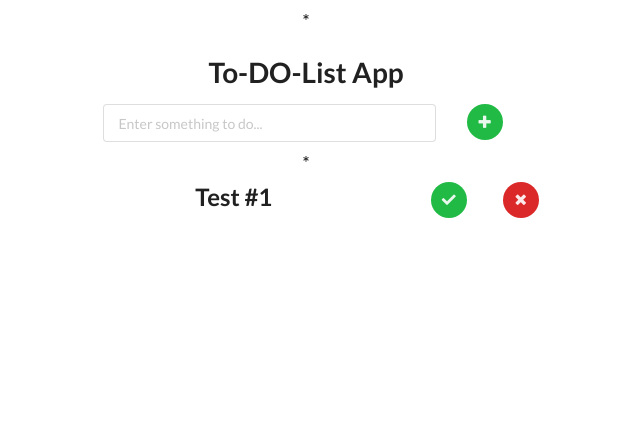
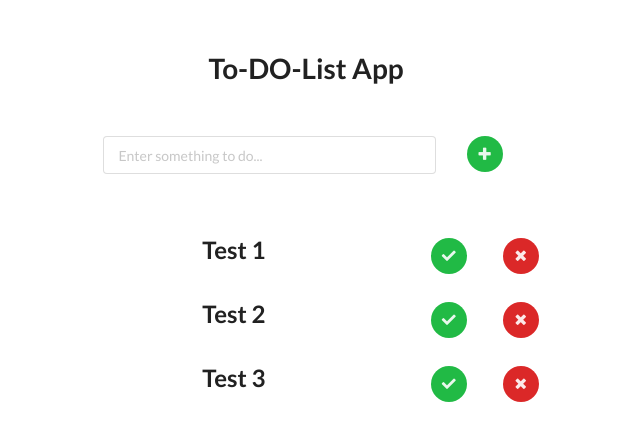
Before and after one commit to scharon/todo-list-react, a React (Create React App) app: page / in a window 1280 px wide. Shown: the top 440 px of the page, without its empty margins (334-974 px from the left). Built offline with nearby package versions, Linux system fonts and the light colour scheme.

Commit message:
Mark item as completed and Back-End simulation

```diff
--- a/src/App.js
+++ b/src/App.js
@@ -1,27 +1,42 @@
-import React from 'react';
-
+import React, {useState} from 'react';
 import Form from './components/Form';
 import Section from './components/Section';
 import List from './components/List';
 
+//Simulate the data that we fetch from  our database
+const list = [
+  {
+    title: "Test 1",
+    completed: false
+  },
+  {
+    title:"Test 2",
+    completed: false
+  },
+  {
+    title:"Test 3",
+    completed: false
+  }
+];
 
 const appTitle = "To-DO-List App";
+
 const App = () => {
+
+  const [todoList, setTodoList] = useState(list);
+
   return (
     <div className="ui container center aligned">
-      <Section>
-
-      </Section>
+      <Section></Section>
       <h1>{appTitle}</h1>
 
       {/* <br></br> pas elegant en programmation */}
+
+      <Section></Section>
       <Form></Form>
 
-      <Section>
-
-      </Section>
-
-      <List></List>
+      <Section></Section>
+      <List list= {todoList} ></List>
     </div>
 
   )};
--- a/src/components/List.js
+++ b/src/components/List.js
@@ -1,11 +1,14 @@
 import React from "react";
 import Todo from "./Todo";
 
-const List = () => {
+const List = ({list}) => {
+    //Item refer to each element of the Todolist
+    const renderedList = list.map((currentItem) => <Todo title= {currentItem.title} completed= {currentItem.completed} key= {currentItem.title}></Todo>); // puisque le title est unique pour l'instant
 
     return(
         <div className= "ui grid center aligned">
-            <Todo title="Test #1"></Todo>
+            {/* <Todo title="Test #1"></Todo> */}
+            {renderedList}
         </div>
     );
 };
--- a/src/components/Section.js
+++ b/src/components/Section.js
@@ -2,8 +2,8 @@ import React from "react";
 
 const Section = ({childrenComp}) => {
     return (
-        <div style={{ margin: "10px"}}>
-            * {childrenComp}
+        <div style={{ margin: "50px"}}>
+             {childrenComp}
         </div>
     );
 };
--- a/src/components/Todo.js
+++ b/src/components/Todo.js
@@ -6,6 +6,7 @@ const Todo = ({title}) => {
     const [istEditing, setIstEditing] = useState(false);  // By default we will like to see the Todo-items
     const [value, setValue]  = useState(title);
     const [tempValue, setTempValue] = useState(title);
+    const [completedState, setCompleted] = useState(false);
 
     const handleDOubleClick = () =>{
         setIstEditing(true);
@@ -25,7 +26,12 @@ const Todo = ({title}) => {
 
     const handleInputOnChange = (eo) =>{
         setTempValue(eo.target.value);
-    }
+    };
+
+    //ability to mark the todo-item as completed
+    const handleButtonClick = (eh) =>{
+        setCompleted(true);
+    };
 
     return (
         // {}= indicate a js expression it is use only if i want to whrite a JS inside of a jsx context
@@ -43,11 +49,16 @@ const Todo = ({title}) => {
                 :
                 <>
                     <div className= "column five wide">
-                        <h2> {value} </h2>
+                        <h2 className= {"ui header" + (completedState ? " green" : "")}> {value} </h2>
                     </div>
 
                     <div className= "column one wide">
-                        <button className= "ui button circular icon green"><i className= "check icon"></i></button>
+                        <button
+                            className= "ui button circular icon green"
+                            onClick= {handleButtonClick}
+                            >
+                            <i className= "check icon"></i>
+                        </button>
                     </div>
 
                     <div className= "column one wide">
```
Also changed, not shown: 1 other file (tests, documents, lock files or other folders).
